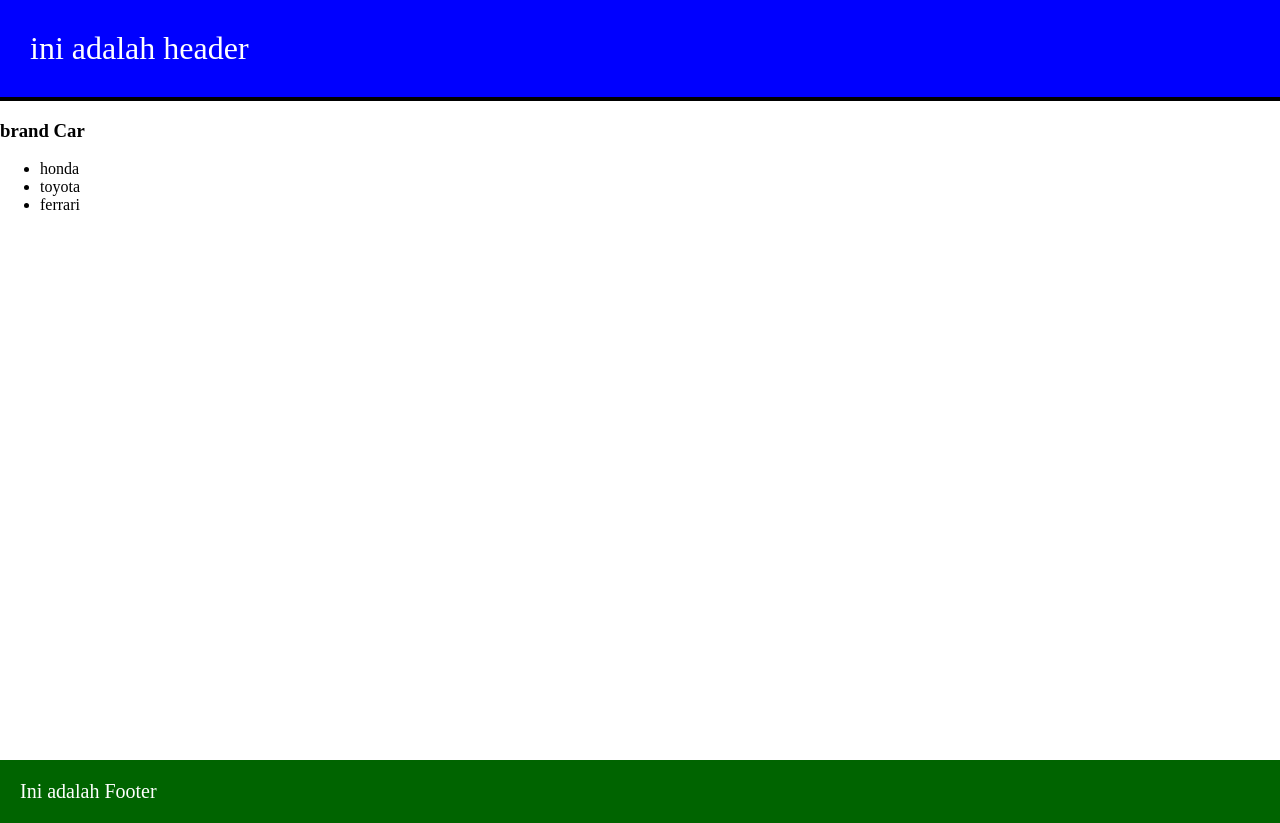
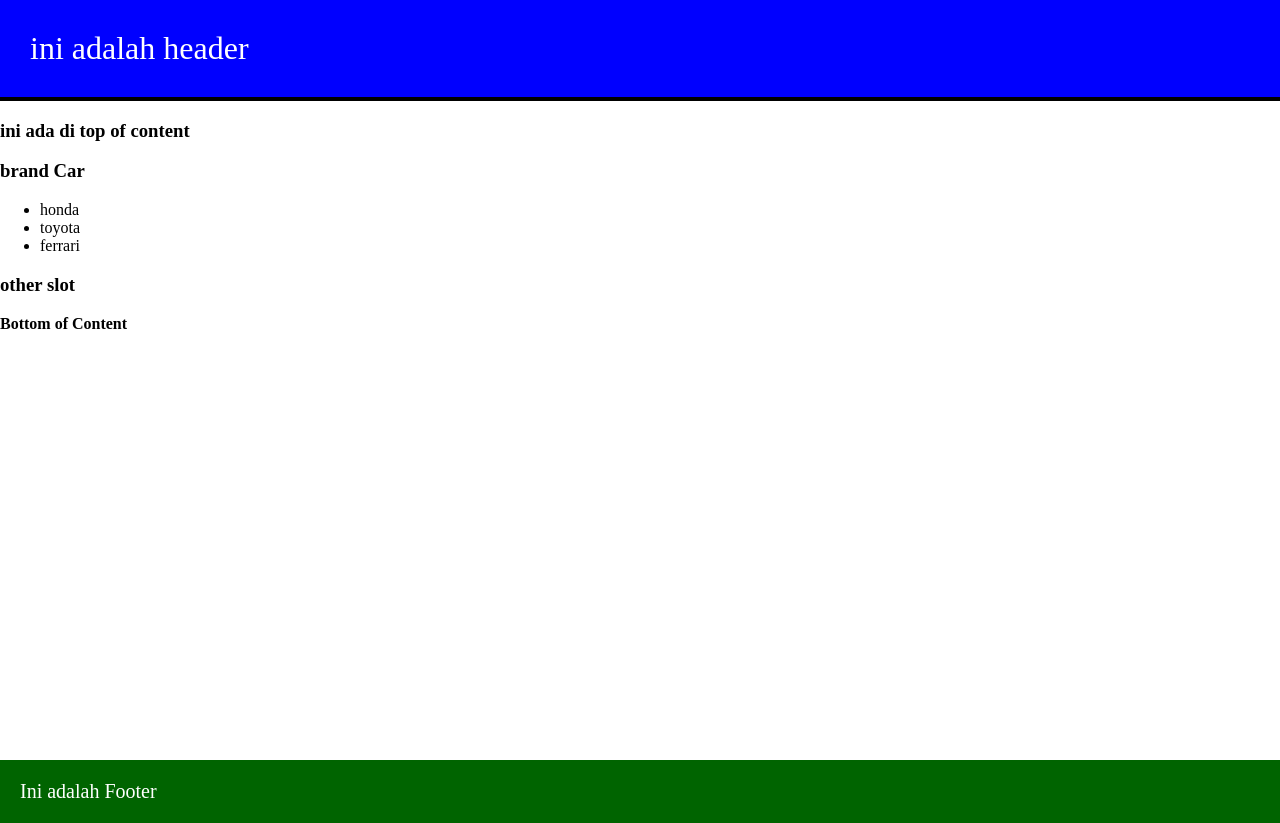
Before and after one commit to mhammdalwii/belajarVue, a Vue app in the folder belajarvuejs/: page / in a window 1280 px wide. Built offline with nearby package versions, Linux system fonts and the light colour scheme.

Commit message:
named slot

```diff
--- a/belajarvuejs/src/App-copy.vue
+++ b/belajarvuejs/src/App-copy.vue
@@ -3,9 +3,18 @@
     <appHeader></appHeader>
     <div class="container">
       <compBrand>
-        <ul>
-          <li v-for="(brand, index) in brands" :key="index">{{ brand }}</li>
-        </ul>
+        <h3>ini ada di top of content</h3>
+        <template v-slot:brand>
+          <ul>
+            <li v-for="(brand, index) in brands" :key="index">{{ brand }}</li>
+          </ul>
+        </template>
+        <template v-slot:other>
+          <h3>other slot</h3>
+        </template>
+        <template v-slot:bottom>
+          <strong>Bottom of Content</strong>
+        </template>
       </compBrand>
     </div>
     <appFooter></appFooter>
--- a/belajarvuejs/src/components/cars/brandCar.vue
+++ b/belajarvuejs/src/components/cars/brandCar.vue
@@ -1,16 +1,17 @@
 <template>
   <div>
+    <slot></slot>
     <h3>brand Car</h3>
-    <slot></slot>
+    <slot name="brand"></slot>
+    <slot name="other"></slot>
+    <slot name="bottom"></slot>
   </div>
 </template>
 
 <script>
 export default {
   data() {
-    return {
-      brands: ['honda', 'toyota', 'ferrari'],
-    }
+    return {}
   },
 }
 </script>
```
